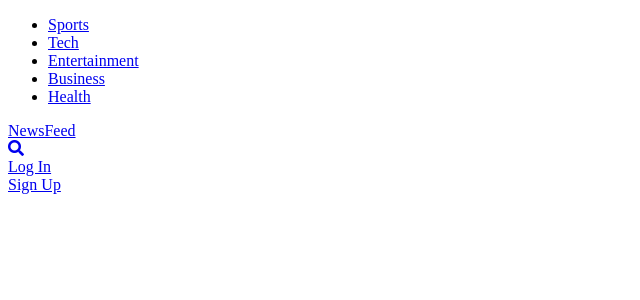
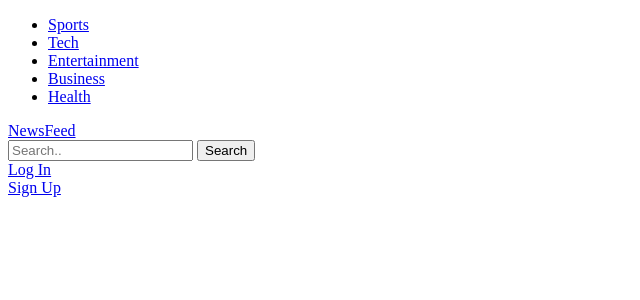
Before and after one commit to Breathing-ls-Fun/Newsfeed-app, a Django app: template templates/category.html in a window 1280 px wide. Shown: the top 300 px of the page, without its empty margins (0-640 px from the left). Run offline with Django 3.2, Linux system fonts and the light colour scheme; the template is opened without the code that fills it, so the values that code supplies are empty.

Commit message:
added search bar to navbar

```diff
--- a/user/templates/user/base.html
+++ b/user/templates/user/base.html
@@ -51,7 +51,11 @@
 
 			<a href="/"><div class="logo">NewsFeed</div></a>
             <div class="right-section">
-                <a href="/user/search"><i class="fa fa-search" id="search"></i></a>
+                <form class="form-inline my-2 my-lg-0" action="{% url 'query' %}" method="get">
+                {% csrf_token %}
+                <input type="text" name="query" placeholder="Search..">
+                <button class="btn btn-outline-success my-2 my-sm-0" type="submit">Search</button>
+                </form>
                 {% if not request.user.is_authenticated %}
                 <a href="/user/login"><div class="login" id="log-in-btn">Log In</div></a>
                 <a href="/user/registration"><div class="signup" id="sign-up-btn">Sign Up</div></a>
```
